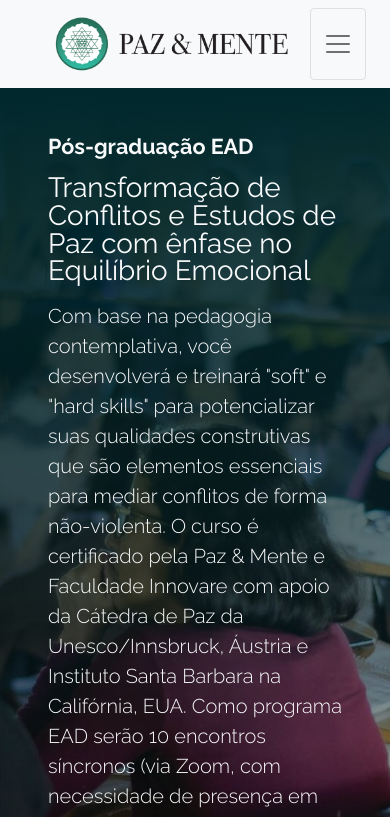
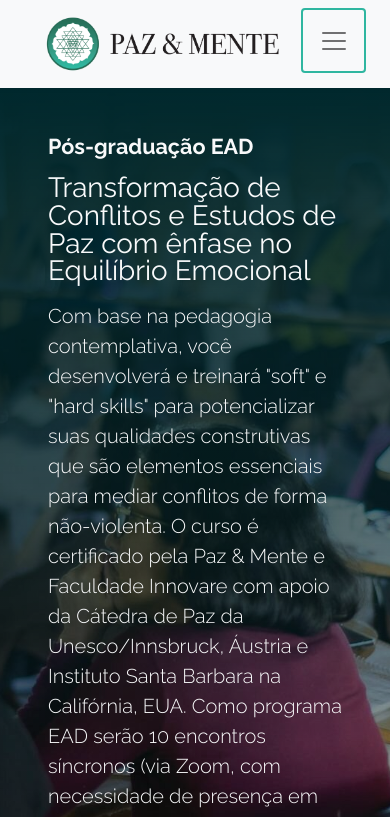
Before and after one commit to gustavolendimuth/pazemente, a website: page index.html in a window 390 px wide. Shown: the top 817 px of the page. Drawn offline with nearby package versions, Linux system fonts and the light colour scheme.

Commit message:
atualizado hamburger button

```diff
--- a/css/style.css
+++ b/css/style.css
@@ -48,4 +48,9 @@
   height: 338px;
 }
 
+.hamburguer {
+  height: 65px;
+  width: 65px;
+}
+
 /* background: url(https://images.squarespace-cdn.com/content/v1/5c03fc8…/1631817390527-9BZEGKIRIGZJ907AEXOS/selos.png?format=300w) no-repeat; */
--- a/index.html
+++ b/index.html
@@ -22,8 +22,8 @@
               <img src="./images/paz-e-mente-.png" alt="Logo Paz & Mente" class="pazemente-logo">
             </a>
             <div class="w-100 text-right d-flex align-content-center">
-              <button class="navbar-toggler" type="button" data-bs-toggle="collapse" data-bs-target="#myNavbar7">
-                <span class="navbar-toggler-icon"></span>
+              <button class="navbar-toggler hamburguer border-primary border-2" type="button" data-bs-toggle="collapse" data-bs-target="#myNavbar7">
+                <span class="navbar-toggler-icon link-primary"></span>
               </button>
             </div>
           </div>
```
